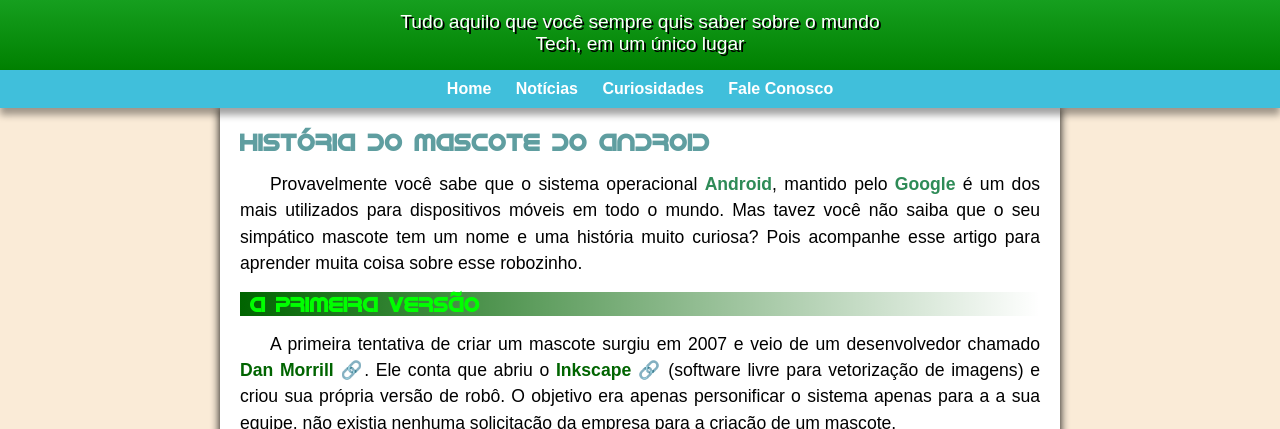
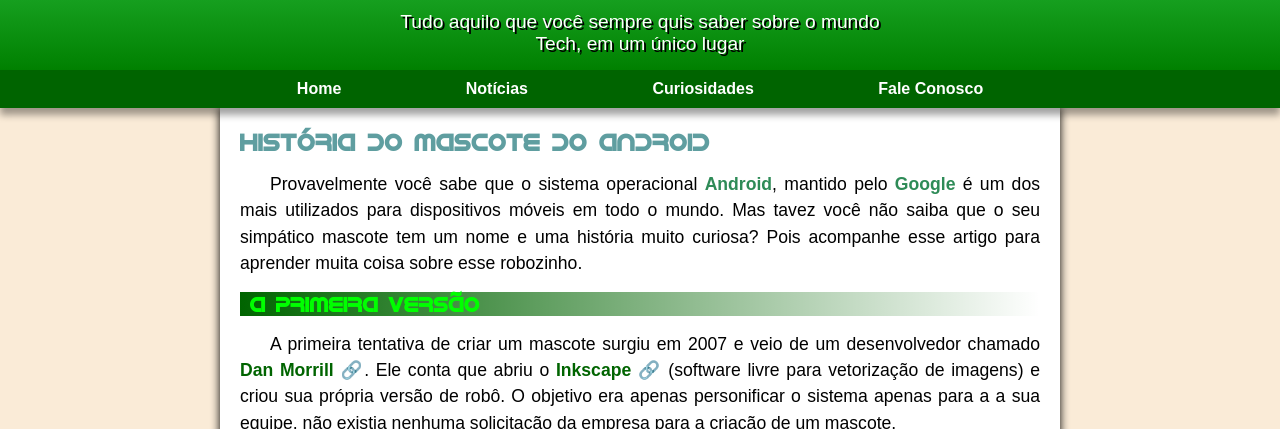
Before and after one commit to guigneto/projeto-android, a plain HTML site: page index.html in a window 1280 px wide. Shown: the part 136-565 px from the top of the page. Drawn offline with Linux system fonts and the light colour scheme.

Commit message:
Update background color and add margin to navigation links

```diff
--- a/css/style.css
+++ b/css/style.css
@@ -63,7 +63,7 @@
 
 nav{
     position: relative;
-    background-color: var(--cor4);
+    background-color: darkgreen;
     padding: 10px;
     box-shadow: 0px 7px 7px rgba(0, 0, 0, 0.363);
     text-align: center;
@@ -73,6 +73,7 @@
     font-weight: bold;
     color: white;
     padding: 10px;
+    margin: 0 50px;
     text-decoration: none;
     border-radius: 5px;
     transition-duration: 0.5s;
```
